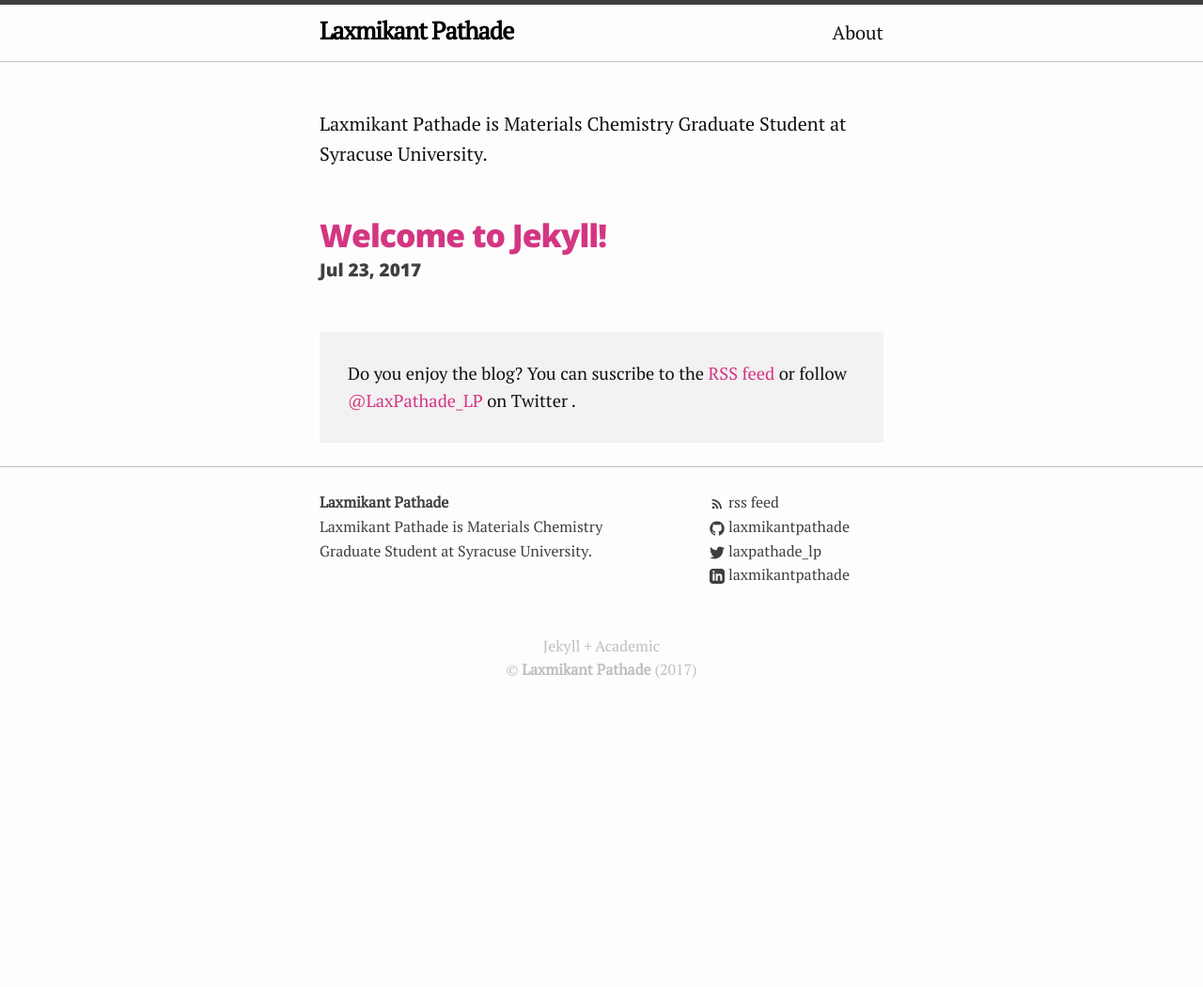
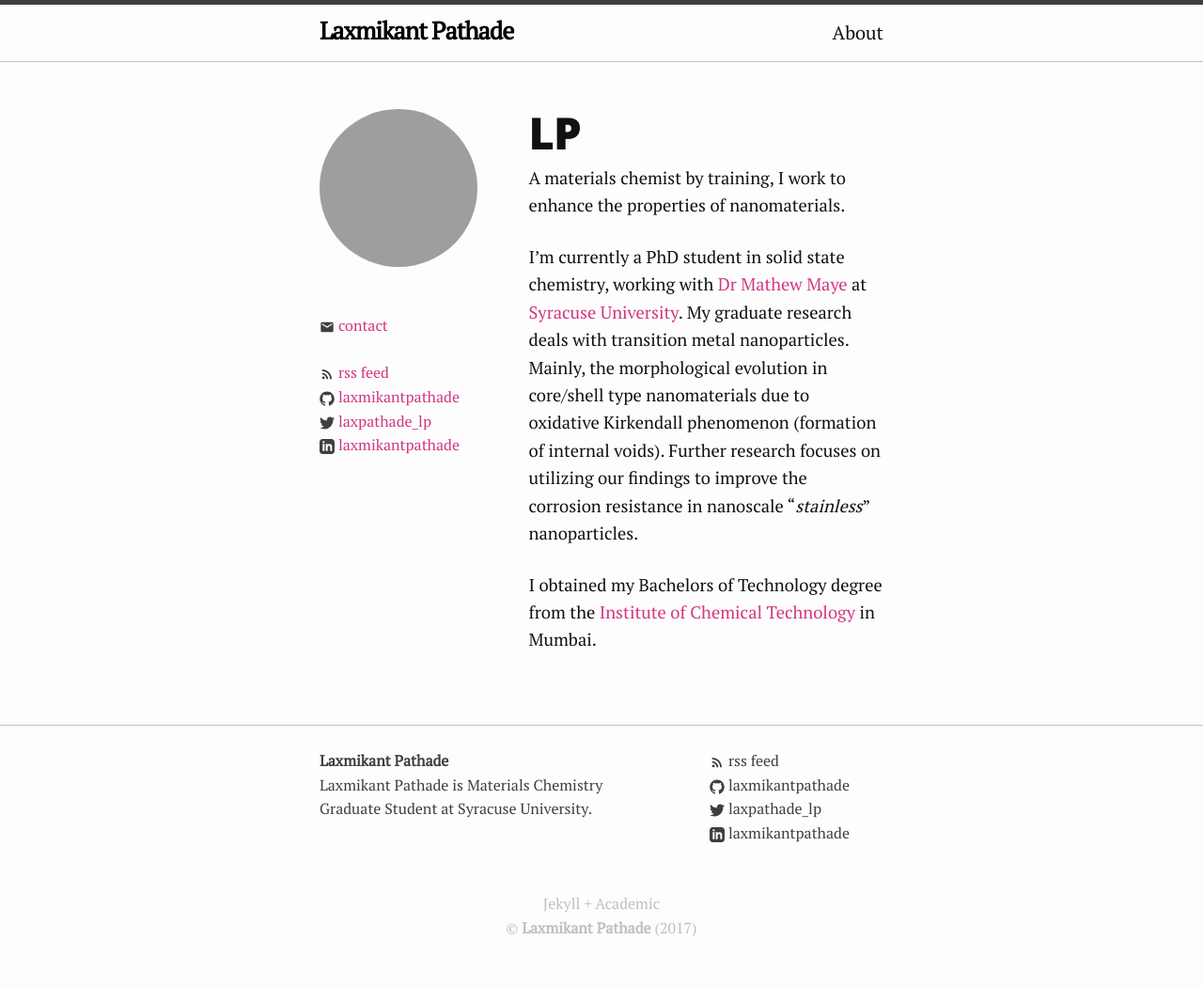
Before and after one commit to laxmikantpathade/laxmikantpathade.github.io, a Jekyll site: the page built from index.md, in a window 1280 px wide. Shown: the whole page at 94% size. Built offline with Jekyll 4.4.1, drawn with Linux system fonts in a browser that asks for light colours; Markdown is read by kramdown in place of the engine named in the settings; before the commit the page ends 900 px from its top, so only the background shows below that; grey boxes are pictures that could not be loaded.

Commit message:
after index page addition

```diff
--- a/_config.yml
+++ b/_config.yml
@@ -41,10 +41,24 @@
 # cc: [by] #creative commons share alike licence; default is (c)
 
 # Build settings
-markdown: kramdown
+
+markdown: redcarpet
+redcarpet:
+  extensions: ["tables", "fenced_code_blocks", "autolink", "footnotes", "with_toc_data"]
 theme: academic
-plugins:
+gems:
   - jekyll-feed
+exclude:
+  - jekyll_build.sh
+  - Gemfile
+  - Gemfile.lock
+
+
+
+#markdown: kramdown
+#theme: academic
+#plugins:
+#  - jekyll-feed
 
 
 # Exclude from processing.
--- a/index.md
+++ b/index.md
@@ -1,6 +1,15 @@
 ---
-# You don't need to edit this file, it's empty on purpose.
-# Edit theme's home layout instead if you wanna make some changes
-# See: https://jekyllrb.com/docs/themes/#overriding-theme-defaults
-layout: home
+layout: about
+title: LP
+lang: en
+invisible: true
+seo:
+  title: Laxmikant Pathade, Syracuse, Materials Chemist
 ---
+
+A materials chemist by training, I work to enhance the properties of nanomaterials.
+
+I'm currently a PhD student in solid state chemistry, working with [Dr Mathew Maye](http://nano.syr.edu) at [Syracuse University](https://syracuse.edu/).
+My graduate research deals with transition metal nanoparticles. Mainly, the morphological evolution in core/shell type nanomaterials due to oxidative Kirkendall phenomenon (formation of internal voids). Further research focuses on utilizing our findings to improve the corrosion resistance in nanoscale "*stainless*" nanoparticles.
+
+I obtained my Bachelors of Technology degree from the [Institute of Chemical Technology](http://http://ictmumbai.edu.in/) in Mumbai.
```
